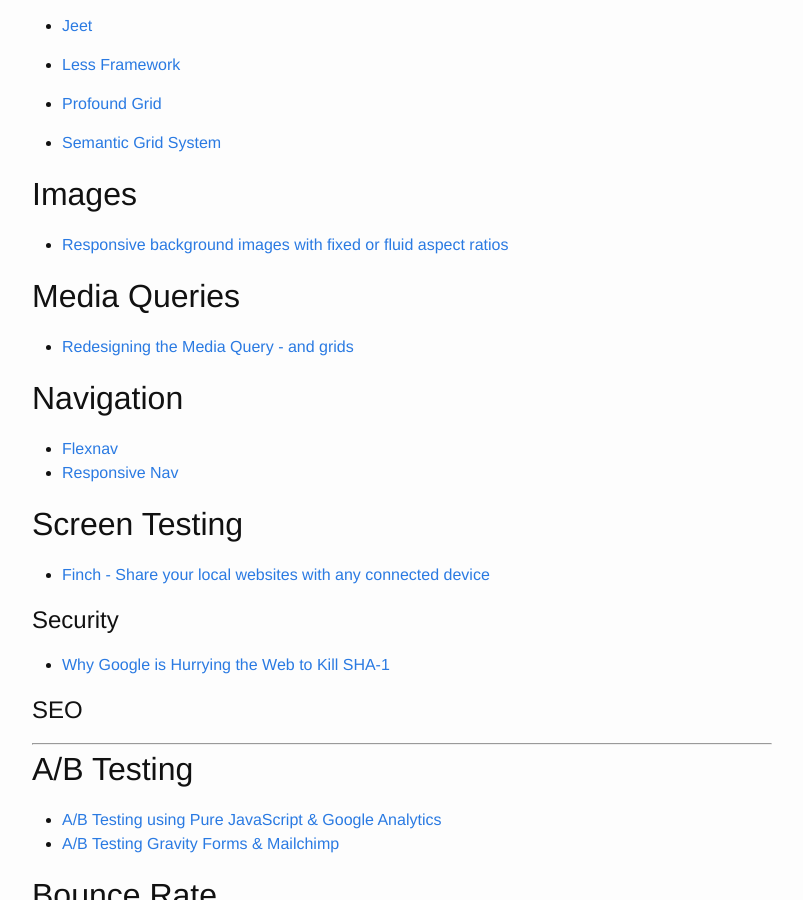
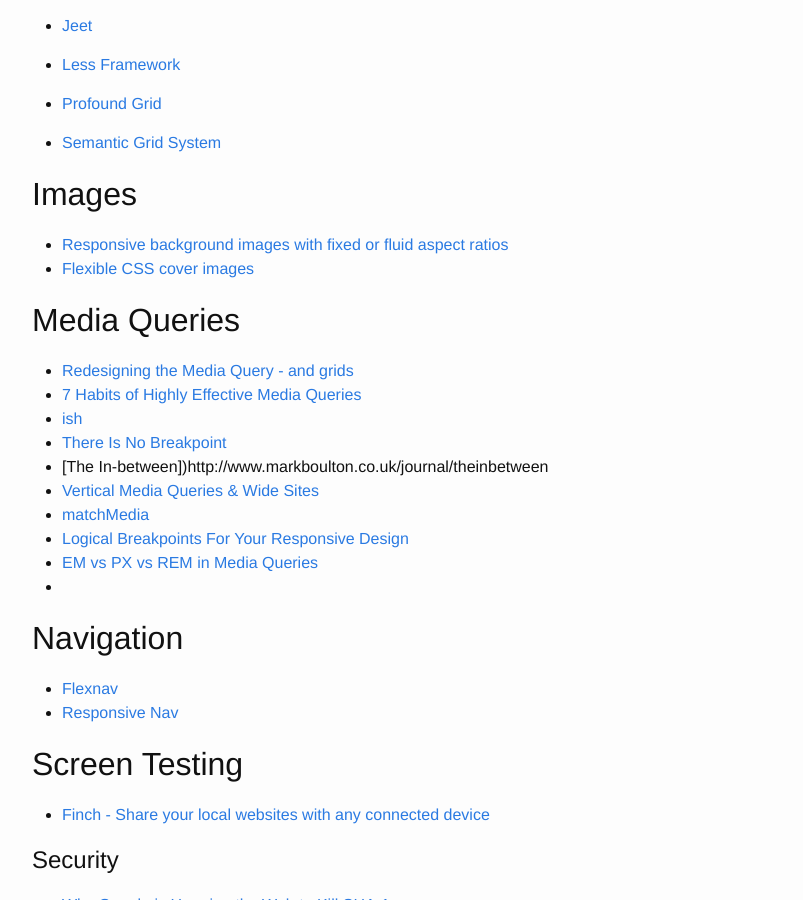
Before and after one commit to brownerd/brownerd.github.io, a Jekyll site: the page built from _posts/2014-10-06-reading-list-2014.md, in a window 1280 px wide and 900 px high, scrolled down 18504 px. Shown: the whole window, without its empty margins (238-1041 px from the left). Built offline with Jekyll 4.4.1, drawn with Linux system fonts in a browser that asks for light colours; emoji names are drawn with the system emoji font.

Commit message:
add media query resources

```diff
--- a/_posts/2014-10-06-reading-list-2014.md
+++ b/_posts/2014-10-06-reading-list-2014.md
@@ -938,10 +938,26 @@ Event Capturing and Bubbling in JavaScript](http://www.kirupa.com/html5/event_ca
 
 ## Images
 - [Responsive background images with fixed or fluid aspect ratios](http://voormedia.com/blog/2012/11/responsive-background-images-with-fixed-or-fluid-aspect-ratios)
+- [Flexible CSS cover images](http://nicolasgallagher.com/flexible-css-cover-images/)
 
 
 ## Media Queries
 - [Redesigning the Media Query - and grids](http://24ways.org/2012/redesigning-the-media-query/)
+- [7 Habits of Highly Effective Media Queries](http://bradfrostweb.com/blog/post/7-habits-of-highly-effective-media-queries/)
+- [ish](http://bradfrostweb.com/demo/ish/)
+- [There Is No Breakpoint](http://seesparkbox.com/foundry/there_is_no_breakpoint)
+- [The In-between])http://www.markboulton.co.uk/journal/theinbetween
+- [Vertical Media Queries & Wide Sites](http://trentwalton.com/2012/01/11/vertical-media-queries-wide-sites/)
+- [matchMedia](https://developer.mozilla.org/en-US/docs/Web/API/window.matchMedia)
+- [Logical Breakpoints For Your Responsive Design](http://www.smashingmagazine.com/2013/03/01/logical-breakpoints-responsive-design/)
+- [EM vs PX vs REM in Media Queries](http://codeboxers.com/em-vs-px-vs-rem-in-media-queries/)
+- []()
+
+
+
+
+
+
 
 
 ## Navigation
```
